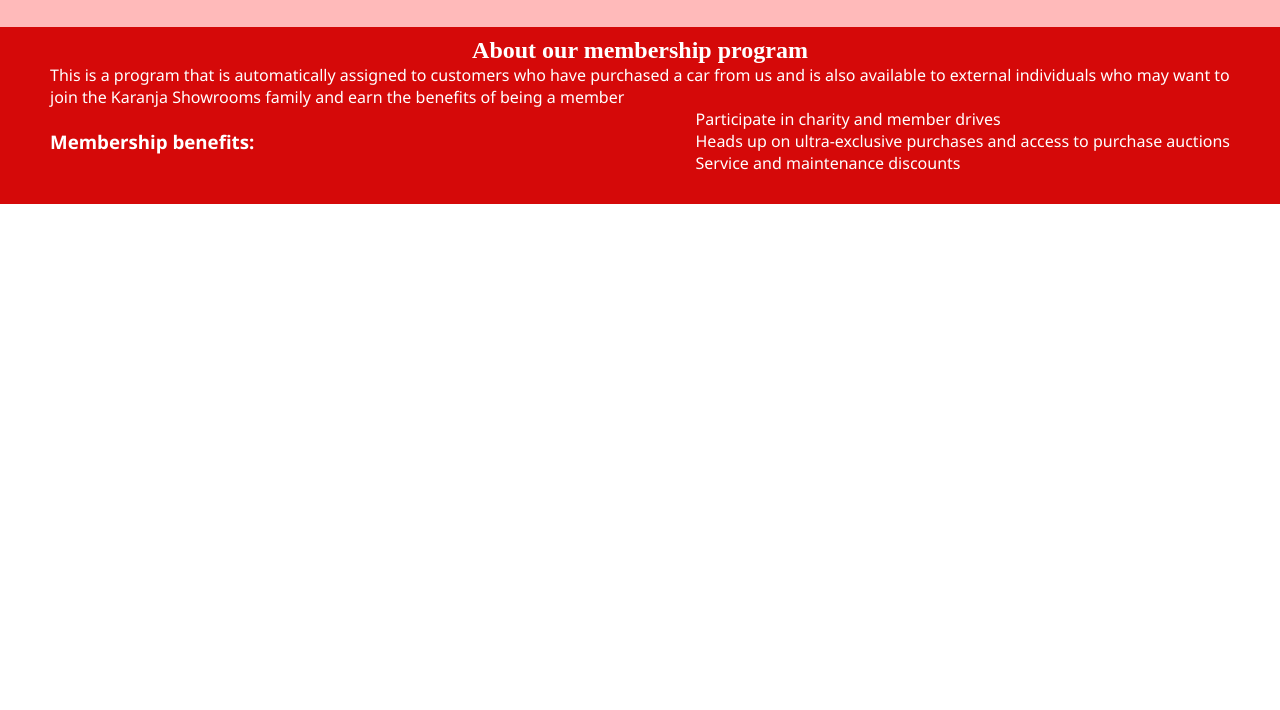
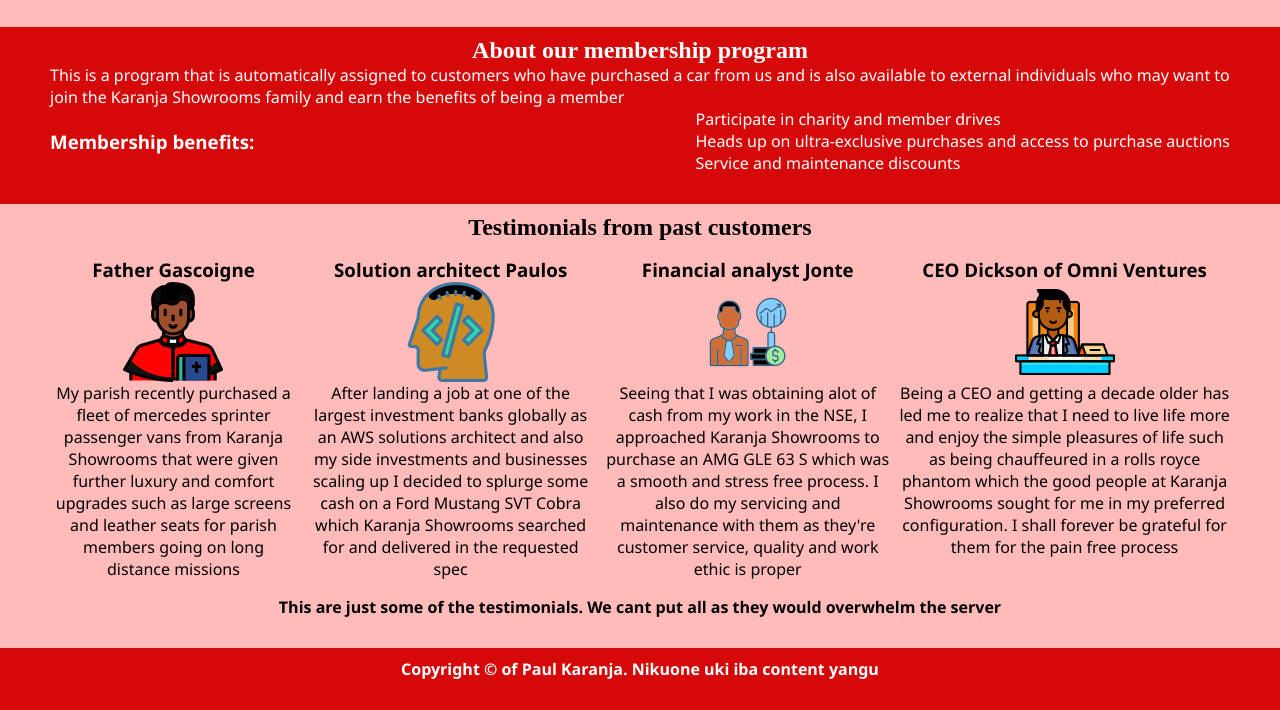
Before and after one commit to Paul-N-Karanja/TOP-Landing-Page-Project, a plain HTML site: page index.html in a window 1280 px wide. Shown: the part 624-1334 px from the top of the page. Before the commit the page ends 828 px from the top, so only its background shows below. Drawn offline with Linux system fonts and the light colour scheme.

Commit message:
completed the first iteration of the project

```diff
--- a/index.html
+++ b/index.html
@@ -76,5 +76,37 @@
         </div>
     </div>
 
+    <div class="customers-testimonials">
+        <h2>Testimonials from past customers</h2>
+        <div class="customers-testimonials-cards">
+            <div>
+                <h3>Father Gascoigne</h3>
+                <img src="img/priest-icon.png" alt="icon of a priest">
+                <p>My parish recently purchased a fleet of mercedes sprinter passenger vans from Karanja Showrooms that were given further luxury and comfort upgrades such as large screens and leather seats for parish members going on long distance missions</p>
+            </div>
+            <div>
+            <h3>Solution architect Paulos</h3>
+                <img src="img/developer-icon.png" alt="icon of a priest">
+                <p>After landing a job at one of the largest investment banks globally as an AWS solutions architect and also my side investments and businesses scaling up I decided to splurge some cash on a Ford Mustang SVT Cobra which Karanja Showrooms searched for and delivered in the requested spec</p>
+            </div>
+            <div>
+                <h3>Financial analyst Jonte</h3>
+                <img src="img/financial-analyst-icon.png" alt="icon of a priest">
+                <p>Seeing that I was obtaining alot of cash from my work in the NSE, I approached Karanja Showrooms to purchase an AMG GLE 63 S which was a smooth and stress free process. I also do my servicing and maintenance with them as they're customer service, quality and work ethic is proper</p>
+            </div>
+            <div>
+                <h3>CEO Dickson of Omni Ventures</h3>
+                <img src="img/ceo-icon.png" alt="icon of a priest">
+                <p>Being a CEO and getting a decade older has led me to realize that I need to live life more and enjoy the simple pleasures of life such as being chauffeured in a rolls royce phantom which the good people at Karanja Showrooms sought for me in my preferred configuration. I shall forever be grateful for them for the pain free process</p>
+            </div>
+        </div>
+
+        <p><strong>This are just some of the testimonials. We cant put all as they would overwhelm the server</strong></p>
+    </div>
+
+    <div class="footer">
+        <P>Copyright &copy; of Paul Karanja. Nikuone uki iba content yangu</P>
+    </div>
+
 </body>
 </html>
--- a/style.css
+++ b/style.css
@@ -138,3 +138,43 @@
     flex-direction: column;
     gap: 0em;
 }
+
+.customers-testimonials{
+    background-color: rgb(255, 186, 186);
+    display: flex;
+    flex-direction: column;
+    /* justify-content: space-between; */
+    gap: 1em;
+    padding: 10px 50px 30px 50px;
+    flex: 1;
+    text-align: center;
+}
+
+.customers-testimonials h2{
+    text-align: center;
+}
+
+.customers-testimonials-cards{
+    display: flex;
+    justify-content: space-between;
+    gap: 0.5em;
+    flex: 1;
+}
+
+.customers-testimonials-cards img{
+    display: block;
+    margin-left: auto;
+    margin-right: auto;
+    /* width: 50%; */
+}
+
+.footer{
+    background-color: rgb(213, 9, 9);
+    color: white;
+    font-weight: 600;
+    display: flex;
+    flex-direction: column;
+    padding: 10px 50px 30px 50px;
+    flex: 1;
+    text-align: center;
+}
```
Also changed, not shown: img/ceo-icon.png (added), img/developer-icon.png (added), img/financial-analyst-icon.png (added), img/priest-icon.png (added).
